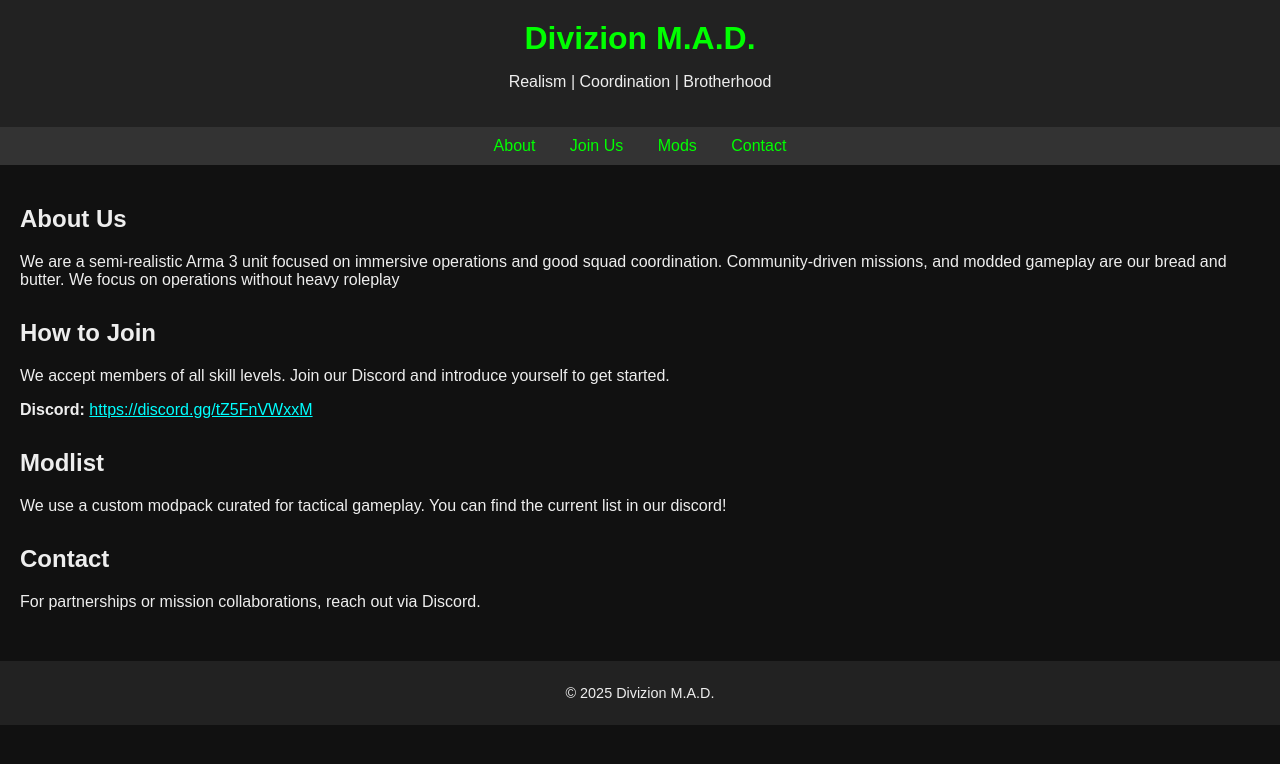
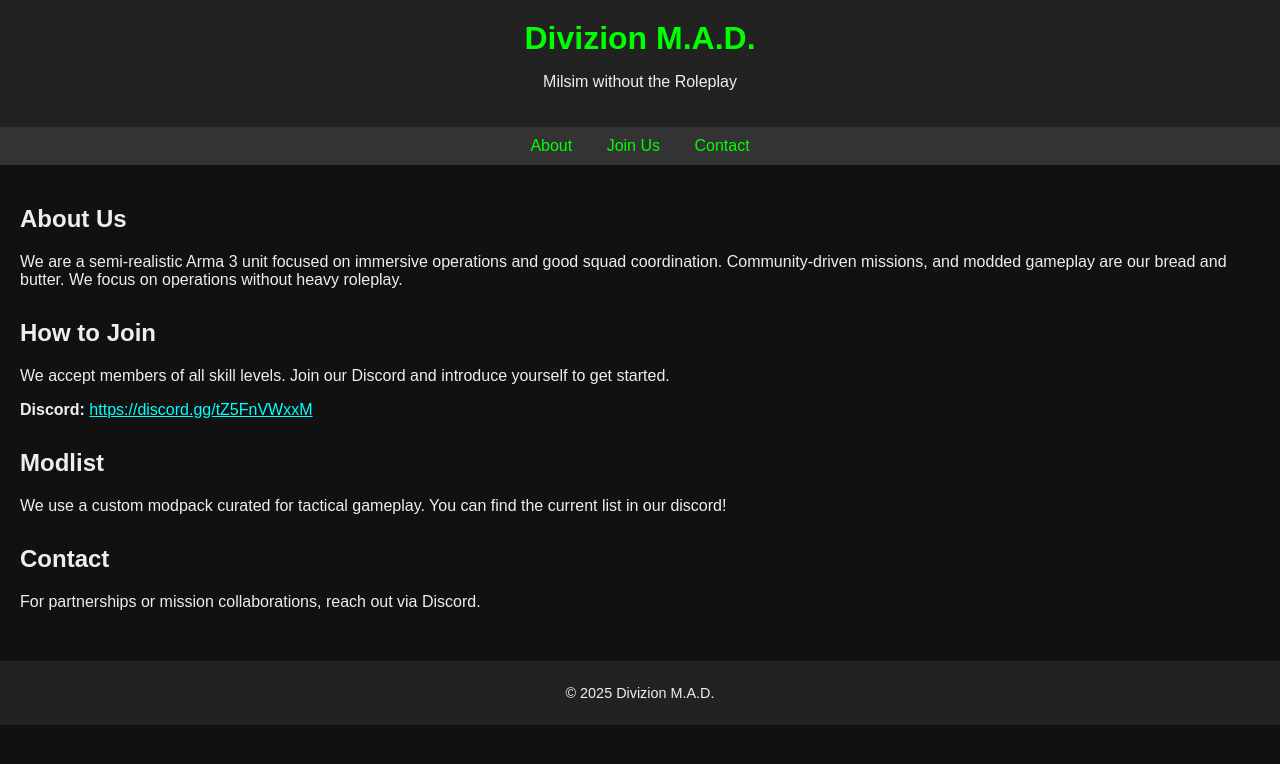
Before and after one commit to Nermai/Nermai.github.io, a plain HTML site: page index.html in a window 1280 px wide. Drawn offline with Linux system fonts and the light colour scheme.

Commit message:
Update index.html

```diff
--- a/index.html
+++ b/index.html
@@ -8,18 +8,17 @@
 <body>
   <header>
     <h1>Divizion M.A.D.</h1>
-    <p>Realism | Coordination | Brotherhood</p>
+    <p>Milsim without the Roleplay</p>
   </header>
   <nav>
     <a href="#about">About</a>
     <a href="#join">Join Us</a>
-    <a href="#mods">Mods</a>
     <a href="#contact">Contact</a>
   </nav>
   <main>
     <section id="about">
       <h2>About Us</h2>
-      <p>We are a semi-realistic Arma 3 unit focused on immersive operations and good squad coordination. Community-driven missions, and modded gameplay are our bread and butter. We focus on operations without heavy roleplay</p>
+      <p>We are a semi-realistic Arma 3 unit focused on immersive operations and good squad coordination. Community-driven missions, and modded gameplay are our bread and butter. We focus on operations without heavy roleplay.</p>
     </section>
     <section id="join">
       <h2>How to Join</h2>
```
